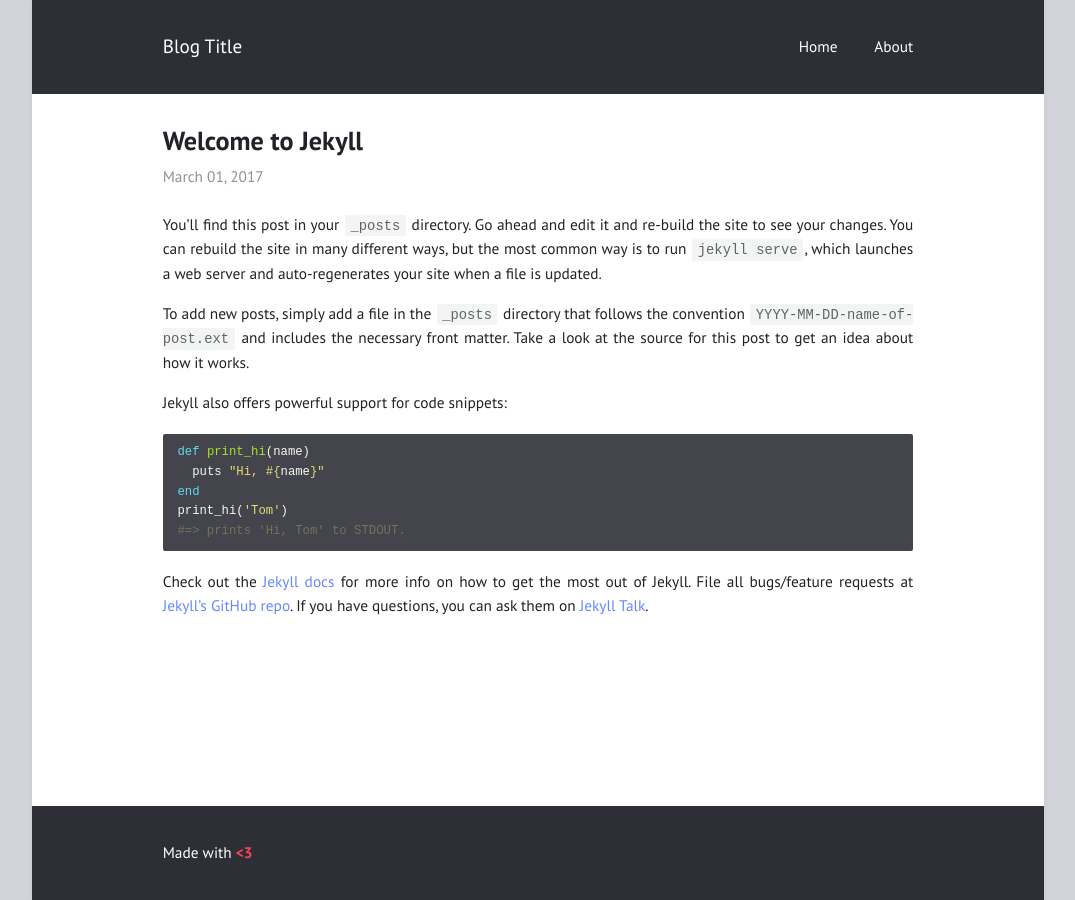
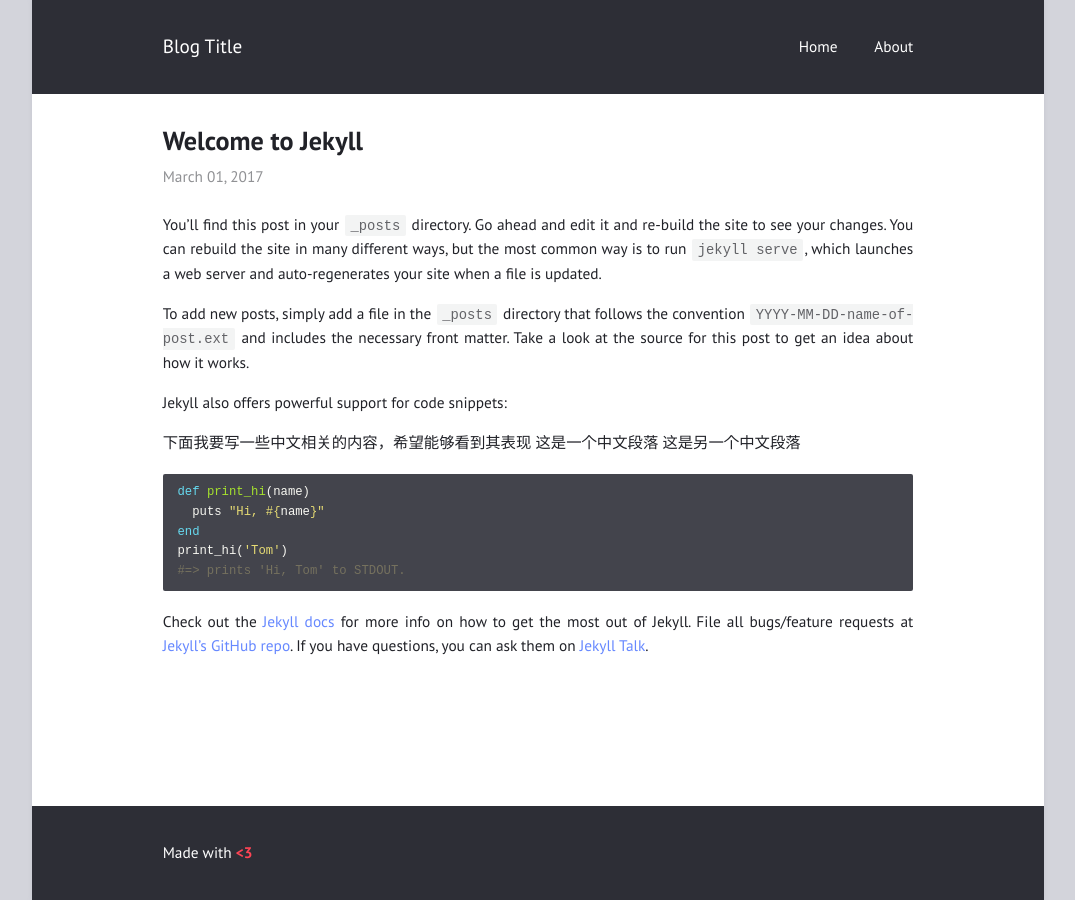
Before and after one commit to heianqishijueqile/heianqishijueqile.github.io, a Jekyll site: the page built from _posts/2017-03-01-welcome-to-jekyll.md, in a window 1280 px wide. Shown: the whole page, without its empty margins (102-1177 px from the left). Built offline with Jekyll 4.4.1, drawn with Linux system fonts in a browser that asks for light colours.

Commit message:
添加中文

```diff
--- a/_posts/2017-03-01-welcome-to-jekyll.md
+++ b/_posts/2017-03-01-welcome-to-jekyll.md
@@ -9,6 +9,10 @@
 To add new posts, simply add a file in the `_posts` directory that follows the convention `YYYY-MM-DD-name-of-post.ext` and includes the necessary front matter. Take a look at the source for this post to get an idea about how it works.
 
 Jekyll also offers powerful support for code snippets:
+
+下面我要写一些中文相关的内容，希望能够看到其表现
+这是一个中文段落
+这是另一个中文段落
 
 {% highlight ruby %}
 def print_hi(name)
```
